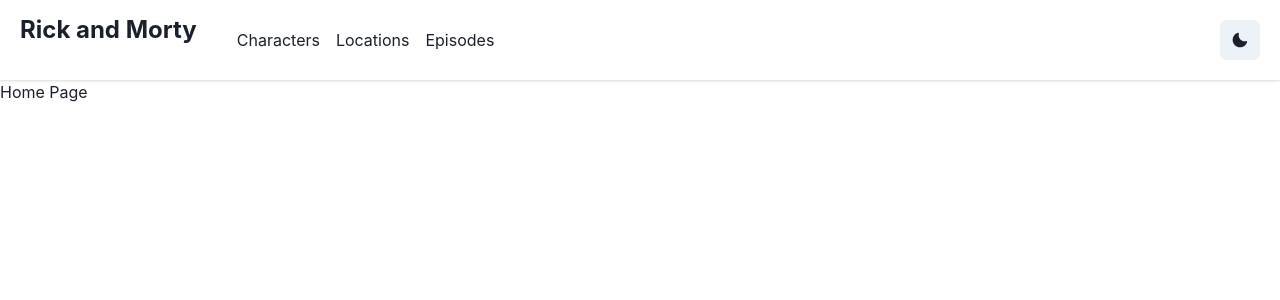
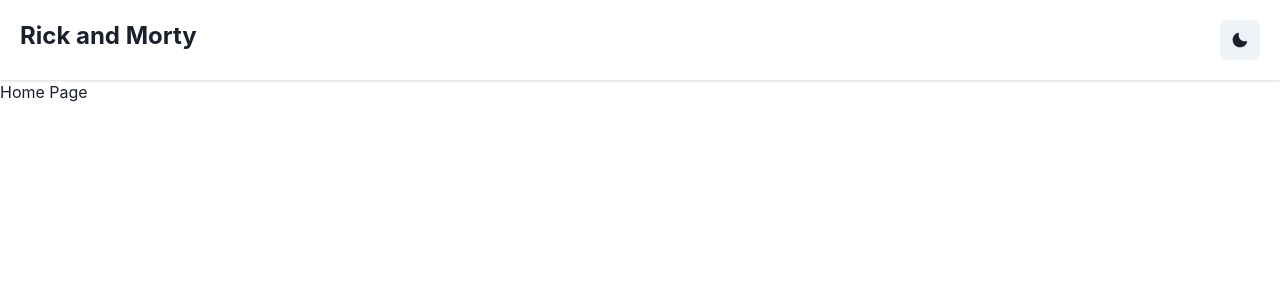
Before and after one commit to HLrahul/Refrens.com-Assignment, a React (Vite) app: page / in a window 1280 px wide. Shown: the top 300 px of the page. Built offline with nearby package versions, Linux system fonts and the light colour scheme.

Commit message:
added `Drawer` to `Navbar`

```diff
--- a/package.json
+++ b/package.json
@@ -17,6 +17,7 @@
     "@emotion/styled": "^11.11.0",
     "@n8tb1t/use-scroll-position": "^2.0.3",
     "@tanstack/react-query": "^5.0.5",
+    "axios": "^1.6.0",
     "framer-motion": "^10.16.4",
     "react": "^18.2.0",
     "react-dom": "^18.2.0",
--- /dev/null
+++ b/src/components/Navbar.styles.tsx
@@ -0,0 +1,48 @@
+import { css } from "@emotion/react";
+
+export const CardStyles = css`
+  height: 10vh;
+  width: 100%;
+  border-radius: 0%;
+  top: 0;
+  position: sticky;
+  z-index: 2;
+
+  margin: auto;
+
+  display: flex;
+  align-items: center;
+  justify-content: space-between;
+`;
+
+export const HeaderStyles = css`
+  height: inherit;
+  width: auto;
+
+  margin-top: -0.5rem;
+  display: flex;
+  align-items: center;
+  justify-content: center;
+
+  font-size: 1.5rem;
+  font-weight: bold;
+
+  @media (max-width: 768px) {
+    font-size: 0.8rem;
+    margin-top: 0;
+  }
+`;
+
+export const CardBodyStyles = css`
+  display: flex;
+  gap: 1rem;
+
+  @media (max-width: 768px) {
+    display: none;
+  }
+`;
+
+export const CardFooterStyles = css`
+  display: flex;
+  gap: 0.5rem;
+`;
--- a/src/components/Navbar.tsx
+++ b/src/components/Navbar.tsx
@@ -1,56 +1,64 @@
 import { Link } from "react-router-dom";
-import { css } from "@emotion/react";
+import { useBreakpointValue, useDisclosure } from "@chakra-ui/react";
+import { HamburgerIcon } from "@chakra-ui/icons";
 
-import { Card, CardHeader, CardBody, CardFooter } from "@chakra-ui/react";
+import {
+  Drawer,
+  DrawerOverlay,
+  DrawerContent,
+  DrawerCloseButton,
+  DrawerHeader,
+  DrawerBody,
+  Stack,
+} from "@chakra-ui/react";
 
+import { Card, CardHeader, CardFooter } from "@chakra-ui/react";
 import ThemeToggle from "./ui/ThemeToggle";
 
-const CardStyles = css`
-  height: 10vh;
-  width: 100%;
-  border-radius: 0%;
-  top: 0;
-  position: sticky;
-
-  margin: auto;
-
-  align-items: center;
-  justify-content: center;
-`;
-
-const HeaderStyles = css`
-  height: inherit;
-  width: auto;
-  align-items: center;
-  justify-content: center;
-  margin-top: -1rem;
-  font-size: 1.5rem;
-  font-weight: bold;
-`;
-
-const CardBodyStyles = css`
-  display: flex;
-  gap: 1rem;
-`;
-
-const CardFooterStyles = css`
-  display: flex;
-  gap: 0.5rem;
-`;
+import { CardStyles, HeaderStyles, CardFooterStyles } from "./Navbar.styles";
 
 export default function Navbar() {
+  const { isOpen, onOpen, onClose } = useDisclosure();
+
+  const marginTop = useBreakpointValue({ base: "1", md: "2" });
+
   return (
     <Card direction={{ base: "row" }} size="md" css={CardStyles}>
       <CardHeader css={HeaderStyles}>Rick and Morty</CardHeader>
 
-      <CardBody css={CardBodyStyles}>
-        <Link to="/characters">Characters</Link>
-        <Link to="/locations">Locations</Link>
-        <Link to="/episodes">Episodes</Link>
-      </CardBody>
+      <Drawer placement="left" onClose={onClose} isOpen={isOpen}>
+        <DrawerOverlay />
+        <DrawerContent>
+          <DrawerCloseButton />
+          <DrawerHeader>Menu</DrawerHeader>
+          <DrawerBody>
+            <Stack spacing={4}>
+              <Link to="/characters" onClick={onClose}>
+                Characters
+              </Link>
+              <Link to="/locations" onClick={onClose}>
+                Locations
+              </Link>
+              <Link to="/episodes" onClick={onClose}>
+                Episodes
+              </Link>
+            </Stack>
+          </DrawerBody>
+        </DrawerContent>
+      </Drawer>
 
       <CardFooter css={CardFooterStyles}>
         <ThemeToggle />
+
+        <HamburgerIcon
+          w={6}
+          h={6}
+          ml="auto"
+          mr={2}
+          mt={marginTop}
+          display={{ base: "block", md: "none" }}
+          onClick={onOpen}
+        />
       </CardFooter>
     </Card>
   );
--- a/src/components/ui/ThemeToggle.tsx
+++ b/src/components/ui/ThemeToggle.tsx
@@ -1,9 +1,11 @@
 import { useColorMode } from "@chakra-ui/color-mode";
-import { IconButton } from "@chakra-ui/react";
+import { IconButton, useBreakpointValue } from "@chakra-ui/react";
 import { MoonIcon, SunIcon } from "@chakra-ui/icons";
 
 export default function ThemeToggle() {
   const { colorMode, toggleColorMode } = useColorMode();
+
+  const size = useBreakpointValue({ base: "sm", md: "md" });
 
   return (
     <div>
@@ -11,6 +13,7 @@
         aria-label="Toggle theme"
         icon={colorMode === "light" ? <MoonIcon /> : <SunIcon />}
         onClick={toggleColorMode}
+        size={size}
       />
     </div>
   );
--- a/src/main.tsx
+++ b/src/main.tsx
@@ -4,7 +4,7 @@
 import { ChakraProvider } from '@chakra-ui/react'
 import { ColorModeScript } from "@chakra-ui/color-mode";
 
-import { QueryClient, QueryClientProvider } from '@tanstack/react-query';
+import { QueryClient, QueryClientProvider } from "@tanstack/react-query";
 
 import './index.css'
 import theme from './theme.ts'
@@ -16,8 +16,8 @@
 ReactDOM.createRoot(document.getElementById("root")!).render(
   <React.StrictMode>
     <ChakraProvider>
-      <ColorModeScript initialColorMode={theme.config.initialColorMode} />
       <QueryClientProvider client={queryClient}>
+        <ColorModeScript initialColorMode={theme.config.initialColorMode} />
         <App />
       </QueryClientProvider>
     </ChakraProvider>
--- a/src/pages/CharactersPage.tsx
+++ b/src/pages/CharactersPage.tsx
@@ -1,5 +1,10 @@
+import { useEffect } from "react";
+import { useQuery } from "@tanstack/react-query";
+
+import axios from "axios";
+
 import { SimpleGrid } from "@chakra-ui/layout";
-import { useQuery } from "@tanstack/react-query";
+import { useBreakpointValue } from "@chakra-ui/react";
 
 import { useCharactersStore } from "../store/charactersStore";
 import { Character } from "../types/index";
@@ -15,9 +20,8 @@
     const { data, isLoading, error } = useQuery({
         queryKey: ["characters"],
         queryFn: async() => {
-            const response = await fetch("https://rickandmortyapi.com/api/character");
-            const data = await response.json();
-            return data.results;
+            const response = await axios.get("https://rickandmortyapi.com/api/character");
+            return response.data.results;
         }
     })
 
@@ -25,14 +29,18 @@
         console.log(error);
     }
     if (isLoading) {
-        return <div>Loading...</div>
+        console.log("Loading...");
     }
-    if (data) {
+    useEffect(() => {
+      if (data) {
         setCharacters(data);
-    }
+      }
+    }, [data, setCharacters]);
+
+    const columns = useBreakpointValue({ base: 1, lg: 2 });
 
     return (
-        <SimpleGrid columns={2} spacing={10}>
+        <SimpleGrid columns={columns} spacing={10}>
             {
                 characters.map((character: Character) => (
                     <CharacterCard key={character.id} character={character} />
```
Also changed, not shown: src/App.tsx (+6 -6 lines), 1 other file (tests, documents, lock files or other folders).
